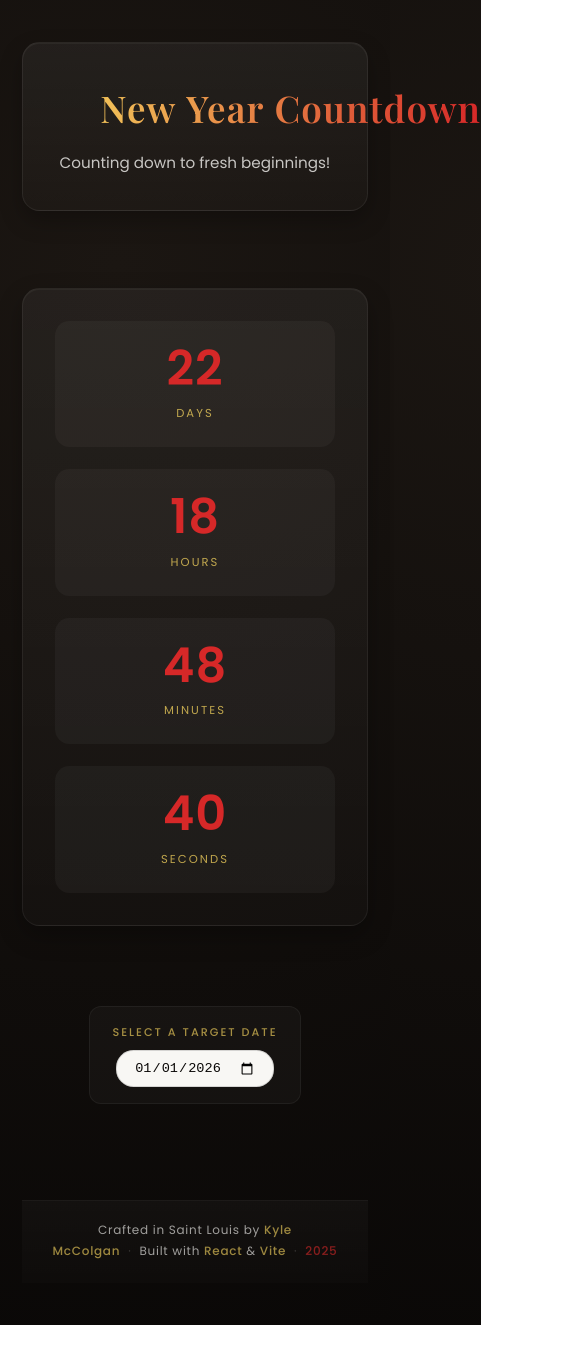
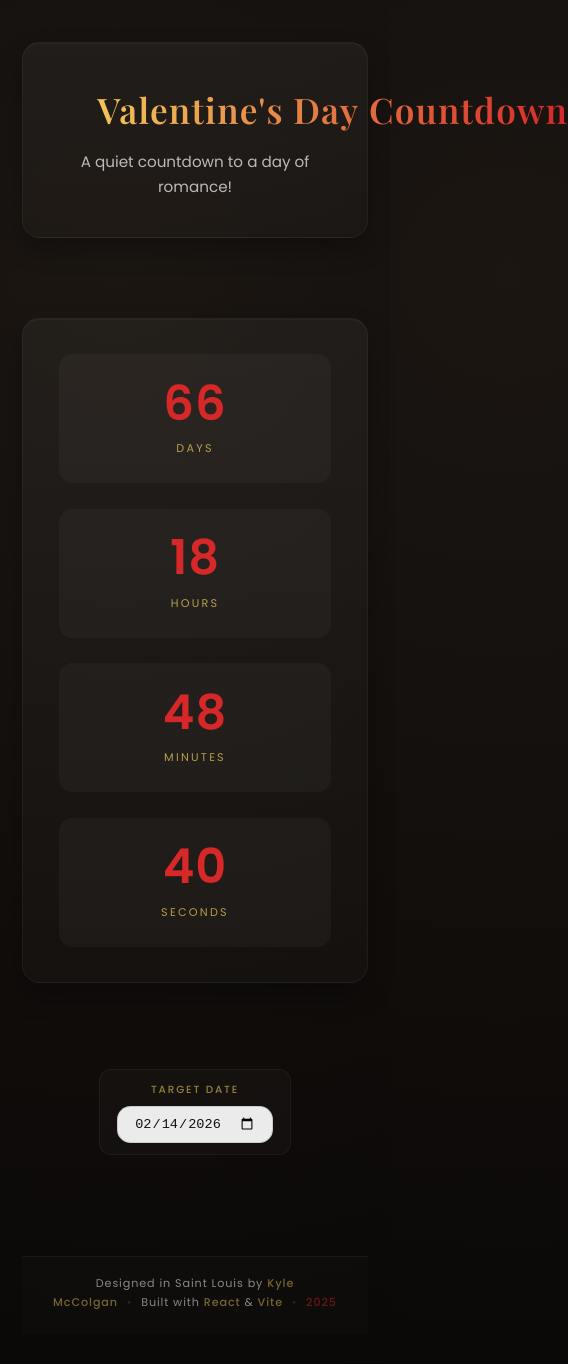
Before and after one commit to mcckyle/the-countdown, a React (Vite) app: page / in a window 390 px wide. Shown: the top 1364 px of the page, 568 px wide, since content can reach past the window. Before the commit the page ends 1325 px from the top, so only its background shows below. Built offline with nearby package versions, Linux system fonts and the light colour scheme.

Commit message:
App.jsx: Begin the Valentine's Day countdown.

```diff
--- a/index.html
+++ b/index.html
@@ -4,17 +4,17 @@
     <meta charset="UTF-8" />
     <meta name="viewport" content="width=device-width, initial-scale=1.0, viewport-fit=cover" />
 
-    <title>New Year Countdown</title>
+    <title>Valentine's Day Countdown</title>
     <meta
       name="description"
-      content="A simple, modern countdown to the New Year - focused, calm, and designed for reflection."
+      content="A simple, modern countdown to Valentine's Day - designed for focus, anticipation, and simplicity."
     />
 
     <!-- Open Graph Meta. -->
-    <meta property="og:title" content="New Year Countdown" />
+    <meta property="og:title" content="Valentine's Day Countdown" />
     <meta
       property="og:description"
-      content="A simple, modern New Year countdown built with React."
+      content="A simple, modern Valentine's Day countdown built with React."
     />
     <meta property="og:type" content="website" />
     <meta property="og:locale" content="en_US" />
@@ -35,7 +35,7 @@
 
   <body>
     <noscript>
-      This countdown experience requires JavaScript to run!
+      This experience requires JavaScript to run!
     </noscript>
 
     <div id="root"></div>
--- a/src/App.css
+++ b/src/App.css
@@ -9,7 +9,7 @@
     align-items: center;
 
     gap: 2.8rem;
-    padding: 3.2rem clamp(1.5rem, 4vw, 4.5rem);
+    padding: clamp(2.6rem, 5vw, 3.6rem) clamp(1.4rem, 4vw, 4.6rem);
     color: var(--color-text);
 }
 
@@ -23,13 +23,12 @@
     display: flex;
     flex-direction: column;
     align-items: center;
-    gap: 3.2rem;
+    gap: 2.8rem;
 
     text-align: center;
 }
 
 @media (max-width: 900px)
 {
-    .app { padding: 2.6rem 1.4rem; }
-    .main-content { gap: 2.4rem; }
+    .main-content { gap: 2.2rem; }
 }
--- a/src/App.jsx
+++ b/src/App.jsx
@@ -1,6 +1,6 @@
 //Filename: App.jsx
 //Author: Kyle McColgan
-//Date: 29 December 2025
+//Date: 2 January 2026
 //Description: This file contains the entry component for the React Countdown project.
 
 import { useState } from "react";
@@ -13,8 +13,8 @@ import "./App.css";
 
 function App()
 {
-  //Default: New Year's Day (January 1st, 2026).
-  const [targetDate, setTargetDate] = useState("2026-01-01T00:00:00");
+  //Default: Valentine's Day (February 14th, 2026).
+  const [targetDate, setTargetDate] = useState("2026-02-14T00:00:00");
   const today = new Date().toISOString().split("T")[0];
 
   const handleDateChange = (e) => {
@@ -28,7 +28,7 @@ function App()
 
     return (
       <div className="app fade-in">
-       <Header title="🎆 New Year Countdown" subtitle="Counting down to fresh beginnings!" />
+       <Header />
 
        <main className="main-content">
          <Countdown targetDate={targetDate} />
--- a/src/components/Countdown/Countdown.css
+++ b/src/components/Countdown/Countdown.css
@@ -8,18 +8,18 @@
 
     display: grid;
     grid-template-columns: repeat(auto-fit, minmax(140px, 1fr));
-    gap: clamp(1.4rem, 3vw, 2.2rem);
+    gap: clamp(1.6rem, 3.5vw, 2.4rem);
 
-    padding: clamp(2rem, 4vw, 2.6rem);
-    margin: 2.4rem auto;
+    padding: clamp(2.2rem, 4.5vw, 2.8rem);
+    margin: 2.6rem auto;
 
-    background: linear-gradient(180deg, rgba(255, 255, 255, 0.05), rgba(255, 255, 255, 0.02));
-    border: 1px solid rgba(255, 255, 255, 0.06);
+    background: linear-gradient(180deg, rgba(255, 255, 255, 0.045), rgba(255, 255, 255, 0.018));
+    border: 1px solid rgba(255, 255, 255, 0.045);
     border-radius: var(--radius);
     backdrop-filter: blur(14px);
 
-    box-shadow: 0 10px 24px rgba(0, 0, 0, 0.28),
-                inset 0 1px 0 rgba(255, 255, 255, 0.04);
+    box-shadow: 0 12px 26px rgba(0, 0, 0, 0.28),
+                inset 0 1px 0 rgba(255, 255, 255, 0.03);
 
     animation: fadeIn 0.6s ease both;
 }
@@ -28,27 +28,26 @@
 .time-box
 {
     text-align: center;
-    padding: clamp(1.5rem, 3vw, 1.9rem) 1.3rem;
+    padding: clamp(1.6rem, 3vw, 2rem) 1.4rem;
 
-    background: rgba(255, 255, 255, 0.035);
-    border-radius: calc(var(--radius) - 0.2rem);
+    background: rgba(255, 255, 255, 0.03);
+    border-radius: calc(var(--radius) - 0.25rem);
 
-    transition: transform var(--transition),
-                background var(--transition);
+    transition: transform var(--transition), background var(--transition);
 }
 
 .time-box:hover
 {
-    transform: translateY(-2px);
-    background: rgba(255, 255, 255, 0.055);
+    transform: translateY(-1px);
+    background: rgba(255, 255, 255, 0.04);
 }
 
-/* Time Value Styles. */
+/* Numeric Time Value Styles. */
 .time-value
 {
     display: block;
 
-    font-size: clamp(3rem, 6vw, 5rem);
+    font-size: clamp(3rem, 6vw, 4.8rem);
     font-weight: 600;
     line-height: 1;
 
@@ -62,12 +61,12 @@
     display: block;
     margin-top: 0.7rem;
 
-    font-size: 0.72rem;
-    letter-spacing: 0.18em;
+    font-size: 0.7rem;
+    letter-spacing: 0.2em;
     text-transform: uppercase;
 
     color: var(--color-highlight);
-    opacity: 0.75;
+    opacity: 0.7;
 }
 
 /* Past State Styles. */
@@ -86,14 +85,15 @@
 .past-message
 {
     font-family: var(--heading-font);
-    font-size: clamp(1.5rem, 2.5vw, 2rem);
+    font-size: clamp(1.6rem, 2.6vw, 2.1rem);
     font-weight: 600;
 
     color: var(--color-accent);
-    margin-bottom: 0.4rem;
+    margin-bottom: 0.35rem;
 }
+.past-subtle { font-size: 0.95rem; opacity: 0.7; letter-spacing: 0.04em; }
 
 @media (max-width: 900px)
 {
-    .countdown { margin: 2rem auto; }
+    .countdown { margin: 2.2rem auto; }
 }
--- a/src/components/DatePicker/DatePicker.css
+++ b/src/components/DatePicker/DatePicker.css
@@ -1,48 +1,50 @@
 /* Filename: src/components/DatePicker/DatePicker.css /*
 
-/* Date Picker Card Styles. */
+/* Date Picker Container Styles. */
 .date-picker
 {
     display: flex;
     flex-direction: column;
     align-items: center;
-    gap: 0.55rem;
+    gap: 0.45rem;
 
-    padding: 1rem 1.4rem;
-    margin-top: 0.6rem;
+    margin-top: 1rem;
+    padding: 0.7rem 1.1rem;
 
-    background: rgba(255, 255, 255, 0.03);
-    border: 1px solid rgba(255, 255, 255, 0.05);
+    background: rgba(255, 255, 255, 0.025);
+    border: 1px solid rgba(255, 255, 255, 0.045);
     border-radius: calc(var(--radius) - 0.35rem);
-    backdrop-filter: blur(8px);
+    backdrop-filter: blur(6px);
 
-    animation: fadeIn 0.6s ease both;
+    animation: fadeIn 0.5s ease both;
 }
 
-/* Label Styles. */
+/* Date Picker Label Styles. */
 .date-label
 {
-    font-size: 0.7rem;
+    font-size: 0.65rem;
     font-weight: 500;
     letter-spacing: 0.18em;
     text-transform: uppercase;
 
     color: var(--color-highlight);
-    opacity: 0.65;
+    opacity: 0.58;
 }
 
 /* Custom Date Input Styles. */
 .date-input
 {
-    padding: 0.55rem 1.1rem;
+    appearance: none;
+
+    padding: 0.55rem 1rem;
     font-size: 0.85rem;
     font-weight: 500;
 
-    border-radius: var(--radius);
+    background: rgba(255, 255, 255, 0.92);
+    color: #111;
+
+    border-radius: calc(var(--radius) - 0.25rem);
     border: 1px solid rgba(0, 0, 0, 0.14);
-
-    background: var(--color-text);
-    color: var(--color-bg);
     cursor: pointer;
 
     transition: border-color var(--transition),
@@ -54,7 +56,7 @@
 .date-input:focus
 {
     outline: none;
-    border-color: var(--color-secondary);
-    box-shadow: 0 0 0 2px rgba(42, 157, 143, 0.22);
+    border-color: var(--color-accent);
+    box-shadow: 0 0 0 2px rgba(255, 255, 255, 0.35), 0 0 0 4px rgba(42, 157, 143, 0.25);
     transform: translateY(-1px);
 }
--- a/src/components/DatePicker/DatePicker.jsx
+++ b/src/components/DatePicker/DatePicker.jsx
@@ -1,28 +1,24 @@
 //Filename: DatePicker.jsx
 //Author: Kyle McColgan
-//Date: 29 December 2025
+//Date: 2 January 2026
 //Description: This file contains the entry component for the React Countdown project.
 
 import "./DatePicker.css";
 
 export default function DatePicker ({ value, minDate, onChange }) {
     return (
-        <section className="date-picker" aria-labelledby="date-picker-label">
-          <label
-            id="date-picker-label"
-            htmlFor="countdown-date"
-            className="date-label"
-          >
-            Select a target date
+        <section className="date-picker" aria-label="Select target date">
+          <label htmlFor="countdown-date" className="date-label">
+            Target date
           </label>
 
           <input
             type="date"
             id="countdown-date"
+            className="date-input"
             value={value}
             min={minDate}
             onChange={onChange}
-            className="date-input"
           />
         </section>
     );
--- a/src/components/Footer/Footer.css
+++ b/src/components/Footer/Footer.css
@@ -4,24 +4,25 @@
 .footer
 {
     width: 100%;
-    margin-top: 3.2rem;
-    padding: 1.2rem 1rem 1.4rem;
+    margin-top: 3.5rem;
+    padding: 1.1rem 1rem 1.4rem;
     text-align: center;
 
-    background: linear-gradient(180deg, rgba(255, 255, 255, 0.03), rgba(255, 255, 255, 0.015));
-    border-top: 1px solid rgba(255, 255, 255, 0.05);
-    backdrop-filter: blur(8px);
+    background: rgba(255, 255, 255, 0.015);
+    border-top: 1px solid rgba(255, 255, 255, 0.045);
+    backdrop-filter: blur(6px);
 }
 
 /* Footer Text Styles. */
 .footer-text
 {
-    font-size: clamp(0.75rem, 0.8vw + 0.3rem, 0.9rem);
+    font-size: clamp(0.7rem, 0.75vw + 0.3rem, 0.88rem);
+    line-height: 1.65;
+    letter-spacing: 0.08em;
     font-weight: 400;
-    line-height: 1.7;
-    letter-spacing: 0.06em;
+
     color: var(--color-text);
-    opacity: 0.62;
+    opacity: 0.52;
 }
 
 /* Footer Highlighted Words Styles. */
@@ -29,6 +30,14 @@
 {
     color: var(--color-highlight);
     font-weight: 500;
+    opacity: 0.85;
+}
+
+/* Divider Dot Styles. */
+.footer-text .separator
+{
+    margin: 0 0.55rem;
+    opacity: 0.22;
 }
 
 /* Year Accent Styles. */
@@ -36,10 +45,5 @@
 {
     color: var(--color-accent);
     font-weight: 500;
+    opacity: 0.85;
 }
-
-.footer-text .separator
-{
-    margin: 0 0.5rem;
-    opacity: 0.3;
-}
--- a/src/components/Footer/Footer.jsx
+++ b/src/components/Footer/Footer.jsx
@@ -1,6 +1,6 @@
 //Filename: Footer.jsx
 //Author: Kyle McColgan
-//Date: 26 December 2025
+//Date: 2 January 2026
 //Description: This file contains the Footer component for the React Countdown project.
 
 import "./Footer.css";
@@ -10,12 +10,17 @@ function Footer()
   return (
     <footer className="footer">
       <p className="footer-text">
-        Crafted in Saint Louis by{" "}
+        Designed in Saint Louis by{" "}
         <span className="highlight">Kyle McColgan</span>
-        <span className="separator">·</span>
-        Built with <span className="highlight">React</span> &{" "}
+
+        <span className="separator" aria-hidden="true">•</span>
+
+        Built with{" "}
+        <span className="highlight">React</span> &{" "}
         <span className="highlight">Vite</span>
-        <span className="separator">·</span>
+
+        <span className="separator" aria-hidden="true">•</span>
+
         <span className="year">{new Date().getFullYear()}</span>
       </p>
     </footer>
--- a/src/components/Header/Header.css
+++ b/src/components/Header/Header.css
@@ -7,14 +7,16 @@
     max-width: 960px;
 
     text-align: center;
-    padding: clamp(2.2rem, 4vw, 3rem) clamp(1.8rem, 4vw, 2.4rem);
+    padding: clamp(2.4rem, 4.5vw, 3.2rem) clamp(1.8rem, 4vw, 2.6rem);
 
-    background: linear-gradient(180deg, rgba(255, 255, 255, 0.055), rgba(255, 255, 255, 0.02));
-    border: 1px solid rgba(255, 255, 255, 0.065);
+    background: linear-gradient(180deg, rgba(255, 255, 255, 0.045), rgba(255, 255, 255, 0.018));
+
+    border: 1px solid rgba(255, 255, 255, 0.045);
     border-radius: var(--radius);
     backdrop-filter: blur(14px);
-    box-shadow: 0 10px 22px rgba(0, 0, 0, 0.26),
-                inset 0 1px 0 rgba(255, 255, 255, 0.045);
+
+    box-shadow: 0 12px 24px rgba(0, 0, 0, 0.28),
+                inset 0 1px 0 rgba(255, 255, 255, 0.035);
 
     animation: fadeIn 0.7s ease both;
 }
@@ -24,14 +26,13 @@
 {
     display: inline-flex;
     align-items: center;
-    justify-content: center;
-    gap: 0.5rem;
+    gap: 0.55rem;
 
     font-family: var(--heading-font);
-    font-size: clamp(2.3rem, 5vw, 3.1rem);
+    font-size: clamp(2.2rem, 5vw, 3rem);
     font-weight: 600;
-    letter-spacing: 0.03em;
-    margin-bottom: 0.7rem;
+    letter-spacing: 0.035em;
+    margin-bottom: 0.6rem;
 
     background: linear-gradient(90deg, var(--color-highlight), var(--color-accent));
     -webkit-background-clip: text;
@@ -46,14 +47,14 @@
 
     font-size: clamp(0.95rem, 1.4vw, 1.05rem);
     line-height: 1.65;
-    opacity: 0.78;
+    opacity: 0.72;
 }
 
 /* Accent Emoji Styles. */
 .header-accent
 {
-    font-size: 0.85em;
-    transform: translateY(-0.05em);
-    opacity: 0.7;
-    filter: saturate(0.85);
+    font-size: 0.8em;
+    transform: translateY(-0.04em);
+    opacity: 0.55;
+    filter: saturate(0.8);
 }
--- a/src/components/Header/Header.jsx
+++ b/src/components/Header/Header.jsx
@@ -1,6 +1,6 @@
 //Filename: Header.jsx
 //Author: Kyle McColgan
-//Date: 26 December 2025
+//Date: 2 January 2026
 //Description: This file contains the Header component for the React Countdown project.
 
 import "./Header.css";
@@ -10,12 +10,12 @@ function Header()
   return (
     <header className="header">
       <h1 className="header-title">
-        <span className="header-accent" aria-hidden="true">🎆</span>
-         New&nbsp;Year&nbsp;Countdown
+        <span className="header-accent" aria-hidden="true">❤️</span>
+         Valentine's&nbsp;Day&nbsp;Countdown
       </h1>
 
       <p className="header-subtitle">
-        Counting down to fresh beginnings!
+        A quiet countdown to a day of romance!
       </p>
     </header>
   );
--- a/src/index.css
+++ b/src/index.css
@@ -4,7 +4,7 @@
 :root
 {
     --color-bg: #0a0807; /* Color: Deep Night Sky. */
-    --color-surface: rgba(255, 255, 255, 0.08); /* Color: Light Snow Overlay. */
+    --color-surface: rgba(255, 255, 255, 0.07); /* Color: Light Snow Overlay. */
     --color-text: #f8f7f4;
 
     --color-accent: #d62828; /* Color: Fireworks Red. */
@@ -51,7 +51,7 @@ h1, h2, h3
     letter-spacing: 0.03em;
 }
 
-p { font-size: 1.05rem; opacity: 0.88; }
+p { font-size: 1.05rem; opacity: 0.86; }
 
 /* Links Styles. */
 a
@@ -63,9 +63,10 @@ a
 }
 a:hover { color: var(--color-accent); }
 
+/* Selection Styles. */
 ::selection { background-color: var(--color-accent); color: #fff; }
 
-/* Smooth Fade-In for All Elements. */
+/* Global Fade-In Animation for All Elements. */
 .fade-in { animation: fadeIn 0.8s ease both; }
 
 /* Shared Animations Styles. */
```
Also changed, not shown: src/components/Countdown/Countdown.jsx (+6 -5 lines).
